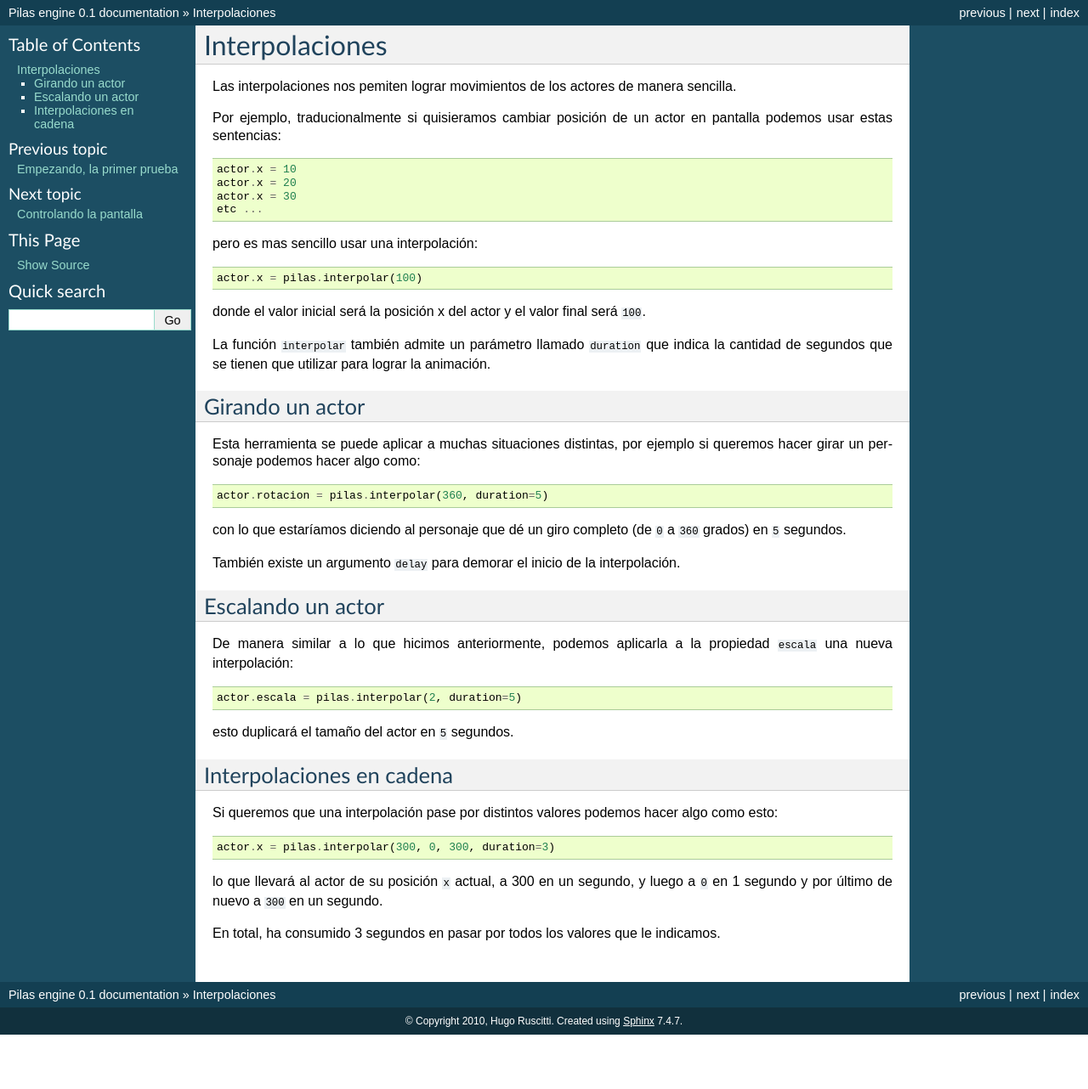
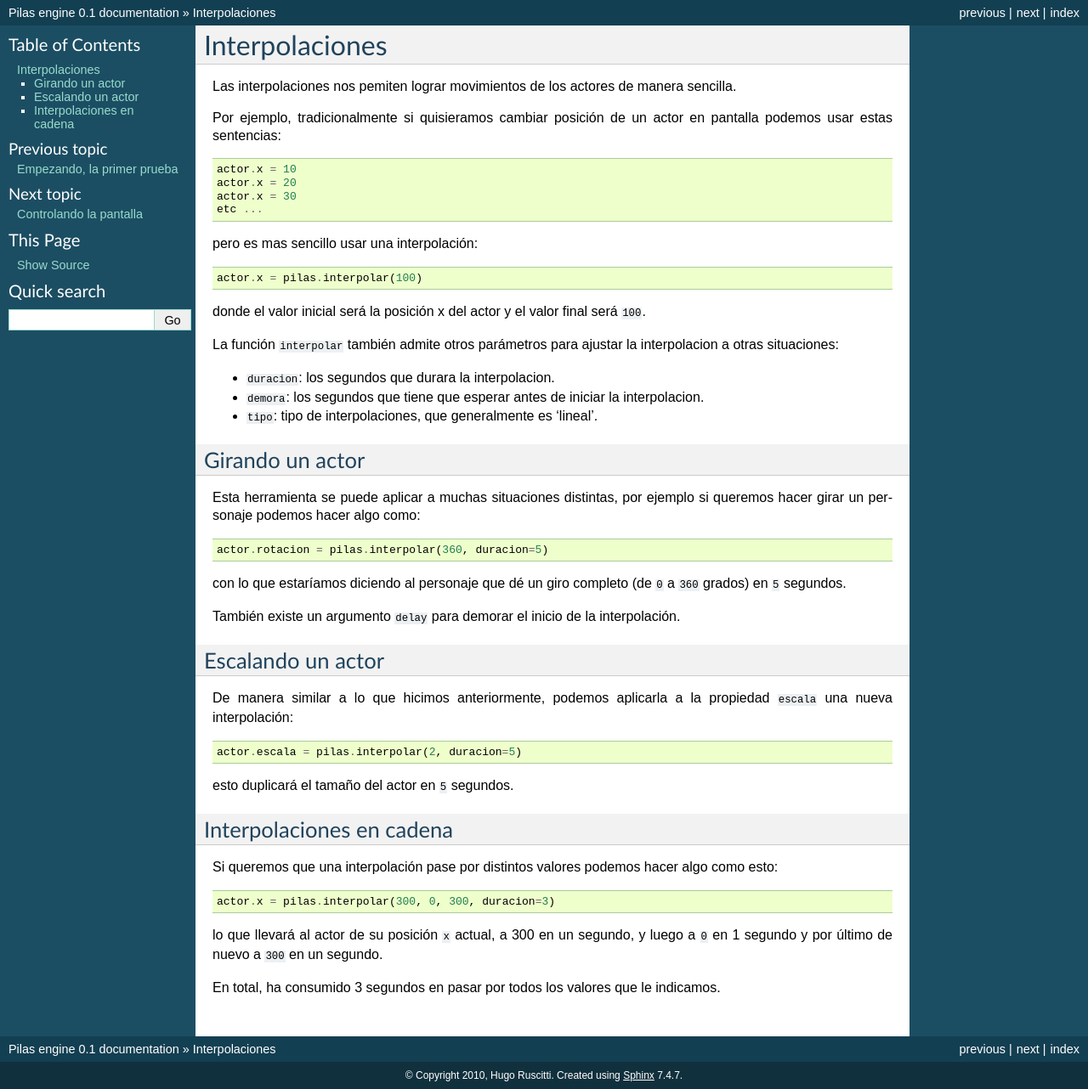
Before and after one commit to hugoruscitti/pilas-docs, a Sphinx documentation site: the page built from source/interpolation.rst, in a window 1280 px wide. Shown: the whole page at 85% size. Built offline with Sphinx 7.4.7, drawn with Linux system fonts in a browser that asks for light colours; before the commit the page ends 1218 px from its top, so only the background shows below that.

Commit message:
pasando los nombres de metodos de las interpolaciones a castellano.

```diff
--- a/source/interpolation.rst
+++ b/source/interpolation.rst
@@ -4,7 +4,7 @@ Interpolaciones
 Las interpolaciones nos pemiten lograr movimientos
 de los actores de manera sencilla.
 
-Por ejemplo, traducionalmente si quisieramos cambiar
+Por ejemplo, tradicionalmente si quisieramos cambiar
 posición de un actor en pantalla podemos usar estas
 sentencias::
 
@@ -20,11 +20,12 @@ pero es mas sencillo usar una interpolación::
 donde el valor inicial será la posición x del actor y el valor
 final será ``100``.
 
-La función ``interpolar`` también admite un parámetro llamado
-``duration`` que indica
-la cantidad de segundos que
-se tienen que utilizar para lograr la animación.
+La función ``interpolar`` también admite otros parámetros para
+ajustar la interpolacion a otras situaciones:
 
+- ``duracion``: los segundos que durara la interpolacion.
+- ``demora``: los segundos que tiene que esperar antes de iniciar la interpolacion.
+- ``tipo``: tipo de interpolaciones, que generalmente es 'lineal'.
 
 Girando un actor
 ----------------
@@ -33,7 +34,7 @@ Esta herramienta se puede aplicar a muchas situaciones distintas, por
 ejemplo si queremos hacer girar un personaje
 podemos hacer algo como::
 
-    actor.rotacion = pilas.interpolar(360, duration=5)
+    actor.rotacion = pilas.interpolar(360, duracion=5)
 
 con lo que estaríamos diciendo al personaje que dé un
 giro completo (de ``0`` a ``360`` grados) en ``5`` segundos.
@@ -49,7 +50,7 @@ De manera similar a lo que hicimos anteriormente, podemos
 aplicarla a la propiedad ``escala`` una nueva
 interpolación::
 
-    actor.escala = pilas.interpolar(2, duration=5)
+    actor.escala = pilas.interpolar(2, duracion=5)
 
 esto duplicará el tamaño del actor en ``5`` segundos.
 
@@ -60,7 +61,7 @@ Interpolaciones en cadena
 Si queremos que una interpolación pase por distintos
 valores podemos hacer algo como esto::
 
-    actor.x = pilas.interpolar(300, 0, 300, duration=3)
+    actor.x = pilas.interpolar(300, 0, 300, duracion=3)
 
 lo que llevará al actor de su posición ``x`` actual, a 300
 en un segundo, y luego a ``0`` en 1 segundo y por último
```
